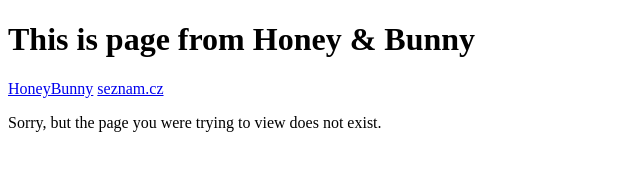
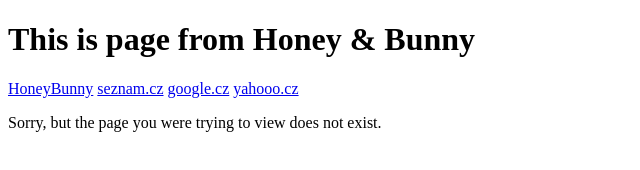
Before and after one commit to martin0rszulik/ruzova-html-css, a plain HTML site: page index.html in a window 1280 px wide. Shown: the whole page, without its empty margins (0-640 px from the left). Drawn offline with Linux system fonts and the light colour scheme.

Commit message:
Add google and yahooo

```diff
--- a/index.html
+++ b/index.html
@@ -14,6 +14,10 @@
   <h1>This is page from Honey & Bunny </h1>
     <a href="https://www.instagram.com/stories/highlights/18069027172210120/">HoneyBunny</a>
     <a href="https://www.seznam.cz">seznam.cz</a>
+        <a href="https://www.seznam.cz">google.cz</a>
+
+        <a href="https://www.seznam.cz">yahooo.cz</a>
+
   <p>Sorry, but the page you were trying to view does not exist.</p>
 </body>
 
```
